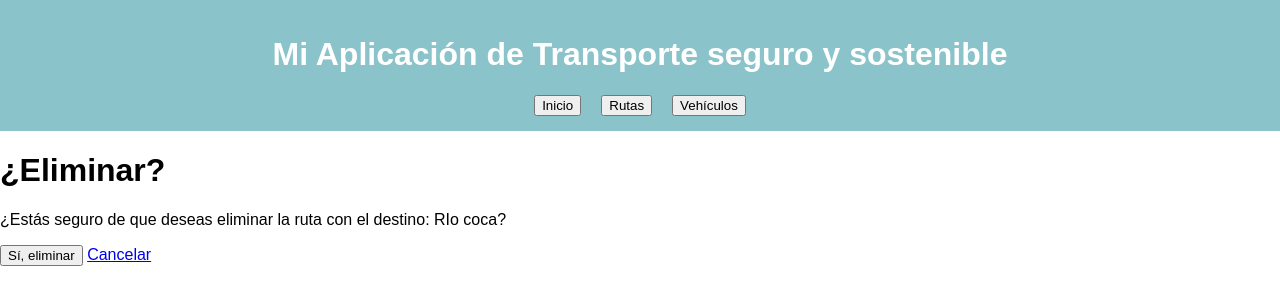
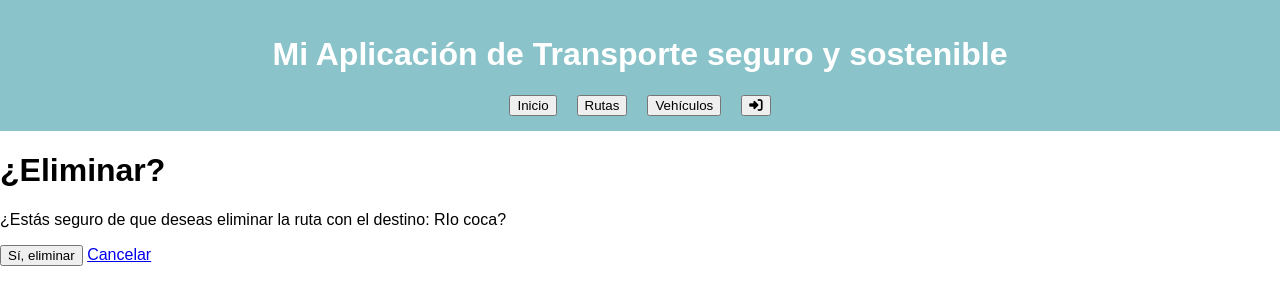
Before and after one commit to JoseMarquez25/DevChallenge, a Django app: page /rutas/delete/1/ in a window 1280 px wide. Shown: the top 305 px of the page. Run offline with Django 5.2, Linux system fonts and the light colour scheme; a user stored in the database is signed in; data comes from the database, SQL or seed files in the repository.

Commit message:
Actualización de template Base

```diff
--- a/DevChApp/templates/base.html
+++ b/DevChApp/templates/base.html
@@ -5,7 +5,6 @@
 <head>
     <meta charset="UTF-8">
     <title>{% block title %}Mi Sitio{% endblock title %}</title>
-    <link href="{% static " bootstrap.min.css" %}" rel="stylesheet">
     <link rel="stylesheet" href="https://cdnjs.cloudflare.com/ajax/libs/font-awesome/6.7.2/css/all.min.css"
         integrity="sha512-Evv84Mr4kqVGRNSgIGL/F/aIDqQb7xQ2vcrdIwxfjThSH8CSR7PBEakCr51Ck+w+/U6swU2Im1vVX0SVk9ABhg=="
         crossorigin="anonymous" referrerpolicy="no-referrer" />
@@ -18,9 +17,20 @@
         <h1>Mi Aplicación de Transporte seguro y sostenible</h1>
         <nav>
             <ul>
-                <li><button onclick="window.location.href='/'">Inicio</button></li>
+                <li><button onclick="window.location.href='/index/'">Inicio</button></li>
                 <li><button onclick="window.location.href='/rutas/'">Rutas</button></li>
                 <li><button onclick="window.location.href='/vehiculos/'">Vehículos</button></li>
+                <li>
+                    {% if user.is_authenticated %}
+                        <form action="{% url 'logout' %}" method="POST" class="logout-form">
+                            {% csrf_token %}
+                            <button type="submit" class="btn btn-danger">
+                                <i class="fa-solid fa-right-to-bracket"></i>
+                            </button>
+                        </form>
+
+                    {% endif %}
+                </li>
             </ul>
         </nav>
     </header>
```
